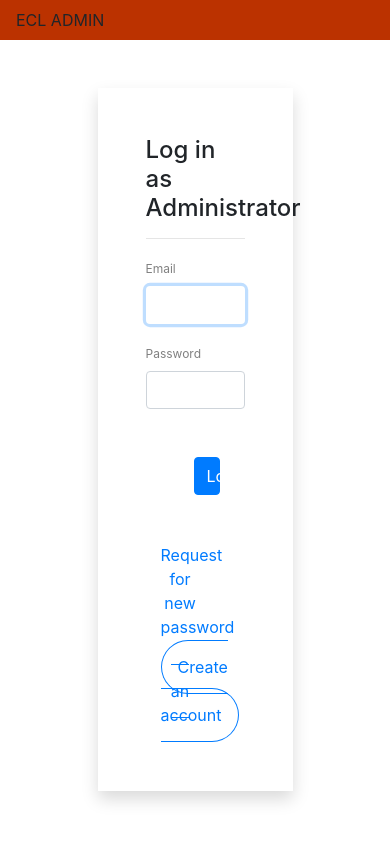
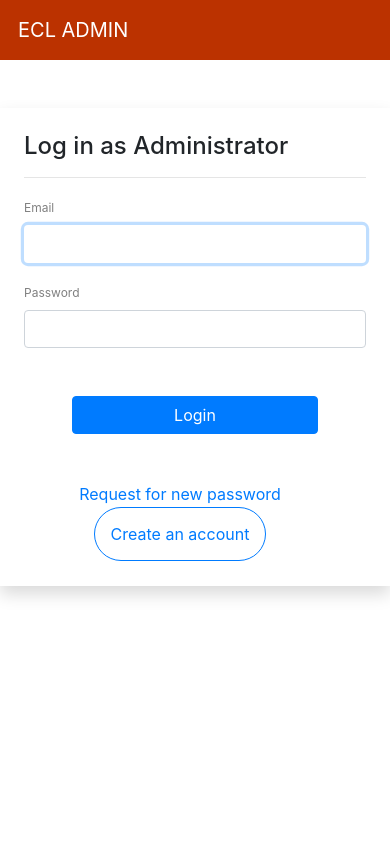
Before and after one commit to cusmilesolutions/ecl-web-app, a React (Create React App) app: page /login in a window 390 px wide. Built offline with nearby package versions, Linux system fonts and the light colour scheme.

Commit message:
implemented auth mobile responsiveness

```diff
--- a/src/components/Auth/Login.js
+++ b/src/components/Auth/Login.js
@@ -8,7 +8,10 @@ const Login = ({ changeHandler, submitHandler, loading, errorMessage }) => {
   return (
     <React.Fragment>
       {state.isAuth ? <Redirect to="/" /> : <Redirect to="/login" />}
-      <div className="shadow w-50 mx-auto mt-5 bg-white p-5">
+      <div
+        style={{ minWidth: 300, maxWidth: 480 }}
+        className="shadow mx-auto mt-5 bg-white p-4"
+      >
         <div>
           <div className="form_header">
             <div>
--- a/src/components/Auth/Register.js
+++ b/src/components/Auth/Register.js
@@ -8,7 +8,10 @@ const Register = ({ submitHandler, changeHandler, errorMessage, loading }) => {
   return (
     <React.Fragment>
       {state.isAuth ? <Redirect to="/" /> : null}
-      <div className="shadow w-75 mx-auto mt-4 bg-white p-4">
+      <div
+        style={{ minWidth: 300, maxWidth: 650 }}
+        className="shadow mx-auto mt-4 mb-4 bg-white p-4"
+      >
         <div>
           <div className="form_header">
             <div>
--- a/src/components/Auth/ResetPassword.js
+++ b/src/components/Auth/ResetPassword.js
@@ -13,7 +13,10 @@ const ResetPassword = ({
   return (
     <React.Fragment>
       {state.isAuth ? <Redirect to="/" /> : null}
-      <div className="shadow w-50 mx-auto mt-3 mb-3 bg-white p-5">
+      <div
+        style={{ minWidth: 300, maxWidth: 480 }}
+        className="shadow mx-auto mt-3 mb-3 bg-white p-5"
+      >
         <div>
           <div className="form_header">
             <div>
--- a/src/components/Navbar.js
+++ b/src/components/Navbar.js
@@ -15,10 +15,24 @@ import {
 const Navbar = () => {
   const { state, logout } = useContext(AuthContext);
   return (
-    <div>
     <nav className="navbar navbar-expand-lg">
-        <header>ECL ADMIN</header>
-        <div className="collapse navbar-collapse" id="navbarTogglerDemo02">
+      <header>
+        <Link className="navbar-brand" to="/">
+          ECL ADMIN
+        </Link>
+      </header>
+      <button
+        className="navbar-toggler"
+        type="button"
+        data-toggle="collapse"
+        data-target="#navbarSupportedContent"
+        aria-controls="navbarSupportedContent"
+        aria-expanded="false"
+        aria-label="Toggle navigation"
+      >
+        <span className="navbar-toggler-icon"></span>
+      </button>
+      <div className="collapse navbar-collapse" id="navbarSupportedContent">
         {state.isAuth ? (
           <ul className="navbar-nav mr-auto mt-2 mt-lg-0">
             <li className="nav-item">
@@ -64,7 +78,6 @@ const Navbar = () => {
         </div>
       </div>
     </nav>
-    </div>
   );
 };
 
--- a/src/components/Orders/Tables/CancelledOrders.js
+++ b/src/components/Orders/Tables/CancelledOrders.js
@@ -18,7 +18,7 @@ const CancelledOrders = () => {
     <div>
       <SearchPrint />
       <div>
-        <table className="table table-sm table-hover">
+        <table className="table table-sm table-hover table-responsive">
           <thead>
             <tr>
               <th scope="col">Order No.</th>
--- a/src/components/Orders/Tables/DeliveredOrders.js
+++ b/src/components/Orders/Tables/DeliveredOrders.js
@@ -18,7 +18,7 @@ const DeliveredOrders = () => {
     <div>
       <SearchPrint />
       <div>
-        <table className="table table-sm table-hover">
+        <table className="table table-sm table-hover table-responsive">
           <thead>
             <tr>
               <th scope="col">Order No.</th>
--- a/src/components/Orders/Tables/NewOrders.js
+++ b/src/components/Orders/Tables/NewOrders.js
@@ -67,7 +67,7 @@ const NewOrders = () => {
         </div>
       </Modal>
       <SearchPrint />
-      <table className="table table-sm table-hover">
+      <table className="table table-sm table-hover table-responsive">
         <thead>
           <tr>
             <th scope="col">Order No.</th>
--- a/src/components/Orders/Tables/OrdersOnDelivery.js
+++ b/src/components/Orders/Tables/OrdersOnDelivery.js
@@ -18,7 +18,7 @@ const OrdersOnDelivery = () => {
     <div>
       <SearchPrint />
       <div>
-        <table className="table table-sm table-hover">
+        <table className="table table-sm table-hover table-responsive">
           <thead>
             <tr>
               <th scope="col">Order No.</th>
```
Lines whose indentation alone changed are shown as unchanged.
